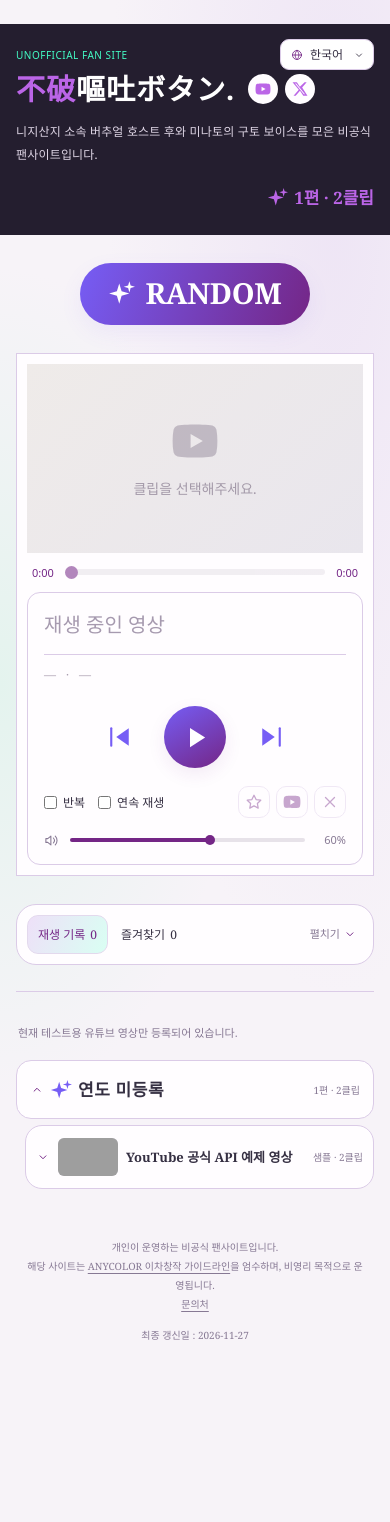
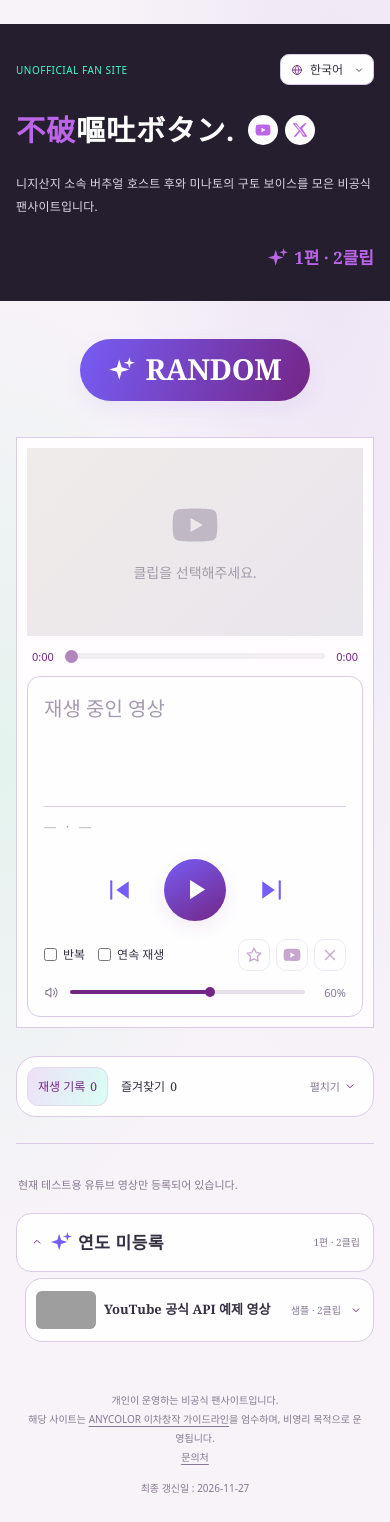
Before and after one commit to fuwa-oe-button/fuwa-oe-button.github.io, a plain HTML site: page index.html in a window 390 px wide. Before the commit the page ends 1369 px from the top, so only its background shows below. Drawn offline with Linux system fonts and the light colour scheme; grey boxes are pictures that could not be loaded.

Commit message:
Correct frame colors and favorite border; refine mobile spacing and video rows

```diff
--- a/app.js
+++ b/app.js
@@ -42,7 +42,7 @@ function yearLabel(year){return year==='undated'?'연도 미등록':`${year}년`
 function render(refresh=false){
   const visible=filtered(),byYear=new Map();visible.forEach(c=>{const y=clipYear(c);if(!byYear.has(y))byYear.set(y,[]);byYear.get(y).push(c);});$('total-count').textContent=countLabel(clips);$('sample-note').hidden=!clips.some(c=>c.demo);$('list').replaceChildren();
   for(const year of [...byYear.keys()].sort((a,b)=>a==='undated'?1:b==='undated'?-1:b.localeCompare(a))){const items=byYear.get(year),yearGroup=node('details',undefined,'year-group'),yearHead=node('summary',undefined,'year-heading'),yearBody=node('div',undefined,'year-body');yearGroup.open=!collapsedYears.has(year);yearGroup.ontoggle=()=>{if(!yearGroup.isConnected)return;if(yearGroup.open)collapsedYears.delete(year);else collapsedYears.add(year);};yearHead.append(icon('chevron'),icon('sparkle'),node('span',yearLabel(year),'year-name'),node('span',countLabel(items),'year-count'));const videos=new Map();items.forEach(c=>{if(!videos.has(c.videoId))videos.set(c.videoId,[]);videos.get(c.videoId).push(c);});const ordered=[...videos.entries()].sort((a,b)=>(b[1][0].date||'').localeCompare(a[1][0].date||''));
-    for(const [id,list]of ordered){list.sort((a,b)=>a.start-b.start);const c=list[0],d=node('details',undefined,'video-group');d.open=!collapsed.has(id);d.ontoggle=()=>{if(!d.isConnected)return;if(d.open)collapsed.delete(id);else collapsed.add(id);};const summary=node('summary',undefined,'group-heading'),img=node('img');img.src=`https://i.ytimg.com/vi/${id}/mqdefault.jpg`;img.alt='';img.loading='lazy';summary.append(icon('chevron'),img,node('span',c.source||'제목 없는 방송','group-title'),node('span',`${c.date||c.category} · ${list.length}클립`,'group-meta'));const body=node('div',undefined,'group-body'),tools=node('div',undefined,'group-tools');tools.append(node('span',`${[...new Set(list.map(x=>x.category))].join(' · ')} · 합계 ${time(list.reduce((a,x)=>a+x.end-x.start,0))}`),button('이 방송의 클립 순서대로 재생',()=>{queue=list.slice(1).map(c=>c.id);play(list[0],true);}));const grid=node('div',undefined,'clip-grid');list.forEach(c=>{const wrap=node('div',undefined,`clip-item${current?.id===c.id?' active':''}`),b=button('',()=>{queue=[];play(c);},'clip');b.append(node('span',time(c.start)+'~'+time(c.end)));b.setAttribute('aria-label',c.title+' '+time(c.start)+' ~ '+time(c.end));b.title=`${c.title} · ${time(c.start)}–${time(c.end)}`;wrap.append(b);grid.append(wrap);});body.append(tools,grid);d.append(summary,body);yearBody.append(d);}
+    for(const [id,list]of ordered){list.sort((a,b)=>a.start-b.start);const c=list[0],d=node('details',undefined,'video-group');d.open=!collapsed.has(id);d.ontoggle=()=>{if(!d.isConnected)return;if(d.open)collapsed.delete(id);else collapsed.add(id);};const summary=node('summary',undefined,'group-heading'),img=node('img');img.src=`https://i.ytimg.com/vi/${id}/mqdefault.jpg`;img.alt='';img.loading='lazy';summary.append(icon('chevron'),img,node('span',c.source||'제목 없는 방송','group-title'),node('span',`${c.date||c.category} · ${list.length}클립`,'group-meta'));const body=node('div',undefined,'group-body');const grid=node('div',undefined,'clip-grid');list.forEach(c=>{const wrap=node('div',undefined,`clip-item${current?.id===c.id?' active':''}`),b=button('',()=>{queue=[];play(c);},'clip');b.append(node('span',time(c.start)+'~'+time(c.end)));b.setAttribute('aria-label',c.title+' '+time(c.start)+' ~ '+time(c.end));b.title=`${c.title} · ${time(c.start)}–${time(c.end)}`;wrap.append(b);grid.append(wrap);});body.append(grid);d.append(summary,body);yearBody.append(d);}
     yearGroup.append(yearHead,yearBody);$('list').append(yearGroup);
   }
   if(!visible.length)$('list').append(node('p','조건에 맞는 클립이 없습니다.','empty'));$('random').disabled=!visible.length;renderSaved();updateNow();
--- a/index.html
+++ b/index.html
@@ -4,7 +4,7 @@
   <meta charset="utf-8"><meta name="viewport" content="width=device-width,initial-scale=1">
   <meta name="referrer" content="strict-origin-when-cross-origin">
   <meta name="theme-color" content="#241E2F">
-  <title>不破嘔吐ボタン.</title><link rel="stylesheet" href="style.css?v=8">
+  <title>不破嘔吐ボタン.</title><link rel="stylesheet" href="style.css?v=9">
 </head>
 <body>
 <svg class="icon-definitions" xmlns="http://www.w3.org/2000/svg" aria-hidden="true"><defs>
@@ -43,4 +43,4 @@
     <p><a href="https://x.com/fpuuuu13" target="_blank" rel="noopener" data-copy-key="site.footer.contact">문의처</a></p>
     <p class="updated"><span data-copy-key="site.footer.updated">최종 갱신일</span> : <time datetime="2026-11-27">2026-11-27</time></p>
   </footer>
-</main><script src="i18n.js?v=8"></script><script src="app.js?v=8"></script></body></html>
+</main><script src="i18n.js?v=9"></script><script src="app.js?v=9"></script></body></html>
--- a/style.css
+++ b/style.css
@@ -4,7 +4,7 @@
   --orchid: #bb65e7; --ink: #241e2f; --paper: #eee7e4;
   --violet: #765df5; --purple: #742686; --mint: #43fac4;
   --text: #352f42; --muted: #877994; --line: #dbcbe7;
-  --surface: #fffdff; --radius: 20px; --width: 1130px;
+  --surface: #fefefe; --radius: 20px; --width: 1130px;
   --serif: "Yu Mincho", "游明朝", "Noto Serif JP", "Noto Serif KR", "Batang", Georgia, serif;
   --sans: "Yu Gothic UI", "Malgun Gothic", system-ui, sans-serif;
 }
@@ -155,14 +155,15 @@ footer p { margin: 0; }
 @media(prefers-reduced-motion:reduce) { *, *::before, *::after { transition: none !important; scroll-behavior: auto !important; } }
 
 /* Frame refinements: keep white surfaces and disclosure icons consistent. */
-.player-card, .now-card, .saved-card, .year-heading, .video-group, .group-body, .icon-button, .clip-item, .social-links a { background-color: #fffdff; }
+.now-card, .saved-card, .year-heading, .video-group, .icon-button, .clip-item, .social-links a, .language-control { background-color: #fefefe; }
+.player-card, .group-body { background-color: #fffdff; }
 .player-card { border-radius: 0; }
 .video-panel, .yt-stage, .yt-stage iframe { border: 0; outline: 0; vertical-align: top; }
 .language-control { position: relative; width: 102px; height: 34px; padding: 0; border-radius: 9px; gap: 0; }
 .language-control select { position: absolute; inset: 0; width: 100%; height: 100%; padding: 0 24px 0 29px; min-width: 0; font-size: 12px; cursor: pointer; border-radius: inherit; }
 .language-control > .icon { position: absolute; top: 50%; left: 10px; transform: translateY(-50%); width: 12px; height: 12px; pointer-events: none; }
 .language-control > .select-chevron { left: auto; right: 8px; }
-.icon-button[aria-pressed=true] { color: #43fac4; border-color: #43fac4; background: #fffdff; }
+.icon-button[aria-pressed=true] { color: var(--purple); border-color: var(--line); background: #fefefe; }
 .icon-button[aria-pressed=true] .icon, .star[aria-pressed=true] .icon { color: #43fac4; fill: #43fac4; stroke: #43fac4; }
 .star[aria-pressed=true] { color: #43fac4; }
 .disclosure-button .icon, .year-heading > .icon:first-child, .group-heading > .icon { width: 14px; height: 14px; color: var(--purple); }
@@ -171,3 +172,25 @@ footer a { color: inherit; text-decoration: underline; text-underline-offset: 3p
 footer .updated { margin-top: 12px; }
 @media(max-width:900px) { #playing-title { min-height: 0; -webkit-line-clamp: 4; } }
 @media(max-width:600px) { .language-control { position: absolute; top: 15px; right: 0; width: 94px; height: 31px; padding: 0; } .player-card { border-radius: 0; margin-bottom: 28px; } .year-heading > .icon:first-child { width: 14px; height: 14px; } }
+
+/* Pixel alignment and final frame details. */
+.video-panel { background: #fffdff; isolation: isolate; }
+.yt-stage iframe { position: absolute; inset: 0; width: 100%; height: 100%; }
+.video-panel::after { content: ''; position: absolute; left: 0; right: 0; bottom: 0; height: 1px; background: #fffdff; pointer-events: none; }
+.group-heading > .icon { order: 4; margin-left: 0; }
+.icon-button[aria-pressed=true]:hover { border-color: var(--line); background: #fefefe; }
+.group-heading img { order: 0; }
+.group-title { order: 1; }
+.group-meta { order: 2; }
+.now-heading { min-height: 11.5em; }
+footer, footer a { font-family: var(--sans); font-variant-ligatures: none; }
+@media(max-width:900px) { .now-heading { min-height: 0; } }
+@media(max-width:600px) {
+ .header-inner { padding-top: 30px; padding-bottom: 30px; gap: 25px; }
+ .eyebrow { min-height: 31px; display: flex; align-items: center; margin-bottom: 26px; }
+ .language-control { top: 30px; }
+ .brand-row { row-gap: 18px; }
+ .intro { margin-top: 24px; }
+ .random-section { padding-top: 38px; padding-bottom: 36px; }
+ .now-heading { min-height: 6.2em; }
+}
```
Also changed, not shown: 1 other file.
